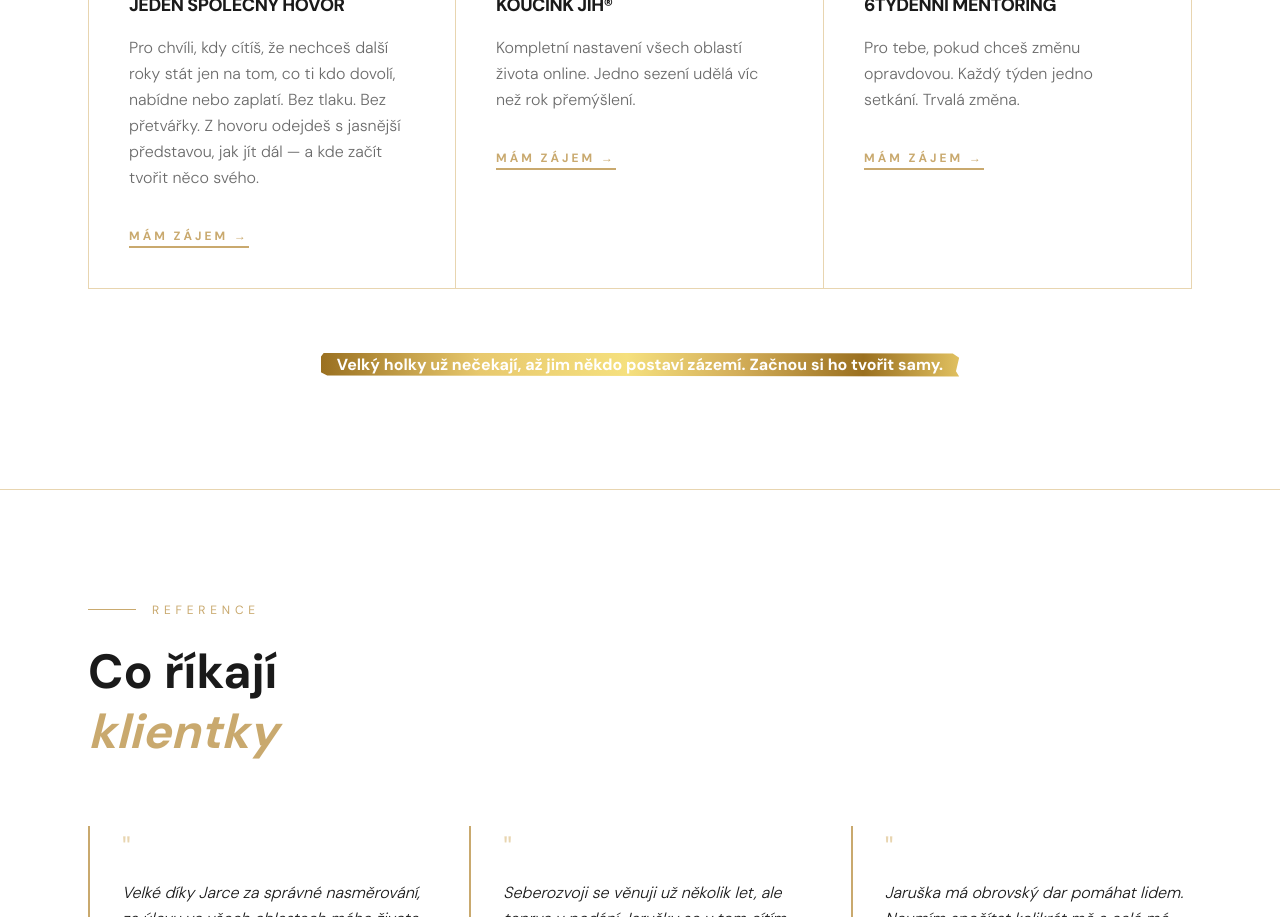
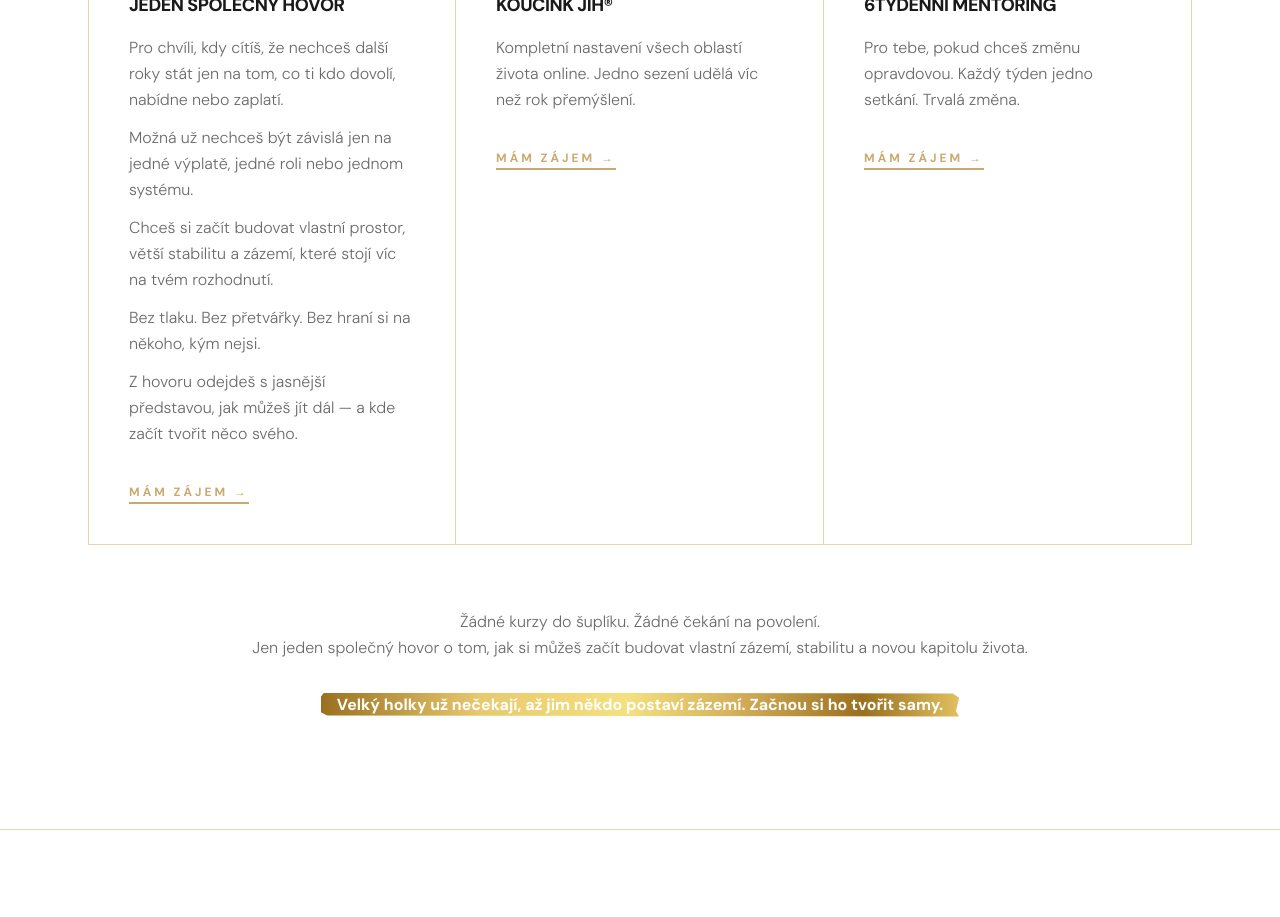
Before and after one commit to jarkamatuska1-png/jecaszit-web, a Next.js app: page / in a window 1280 px wide. Shown: the part 3320-4237 px from the top of the page. Built offline with nearby package versions, Linux system fonts and the light colour scheme.

Commit message:
Services: plný text nabídky 01, doplněn text pod kartami

```diff
--- a/components/Services.tsx
+++ b/components/Services.tsx
@@ -7,7 +7,7 @@ const offers = [
     number: "01",
     title: "Jeden společný hovor",
     duration: "30 minut / Zoom",
-    desc: "Pro chvíli, kdy cítíš, že nechceš další roky stát jen na tom, co ti kdo dovolí, nabídne nebo zaplatí. Bez tlaku. Bez přetvářky. Z hovoru odejdeš s jasnější představou, jak jít dál — a kde začít tvořit něco svého.",
+    desc: "Pro chvíli, kdy cítíš, že nechceš další roky stát jen na tom, co ti kdo dovolí, nabídne nebo zaplatí.\n\nMožná už nechceš být závislá jen na jedné výplatě, jedné roli nebo jednom systému.\n\nChceš si začít budovat vlastní prostor, větší stabilitu a zázemí, které stojí víc na tvém rozhodnutí.\n\nBez tlaku. Bez přetvářky. Bez hraní si na někoho, kým nejsi.\n\nZ hovoru odejdeš s jasnější představou, jak můžeš jít dál — a kde začít tvořit něco svého.",
   },
   {
     number: "02",
@@ -62,7 +62,11 @@ export default function Services() {
               </div>
               <p className="text-xs tracking-[0.3em] uppercase text-[var(--muted)] mb-3">{o.duration}</p>
               <h3 className="font-sans font-black text-lg uppercase tracking-tight text-[var(--foreground)] mb-4">{o.title}</h3>
-              <p className="text-[var(--muted)] font-light leading-relaxed mb-8">{o.desc}</p>
+              <div className="text-[var(--muted)] font-light leading-relaxed mb-8 space-y-3">
+                {o.desc.split("\n\n").map((para, j) => (
+                  <p key={j}>{para}</p>
+                ))}
+              </div>
               <a
                 href={WA}
                 target="_blank"
@@ -75,10 +79,17 @@ export default function Services() {
           ))}
         </div>
 
-        <div className="mt-16 text-center">
-          <BrushStroke className="font-sans font-bold text-sm md:text-base">
-            Velký holky už nečekají, až jim někdo postaví zázemí. Začnou si ho tvořit samy.
-          </BrushStroke>
+        <div className="mt-16 text-center space-y-4">
+          <p className="text-[var(--muted)] font-light leading-relaxed">
+            Žádné kurzy do šuplíku. Žádné čekání na povolení.
+            <br />
+            Jen jeden společný hovor o tom, jak si můžeš začít budovat vlastní zázemí, stabilitu a novou kapitolu života.
+          </p>
+          <div className="pt-4">
+            <BrushStroke className="font-sans font-bold text-sm md:text-base">
+              Velký holky už nečekají, až jim někdo postaví zázemí. Začnou si ho tvořit samy.
+            </BrushStroke>
+          </div>
         </div>
 
       </div>
```
